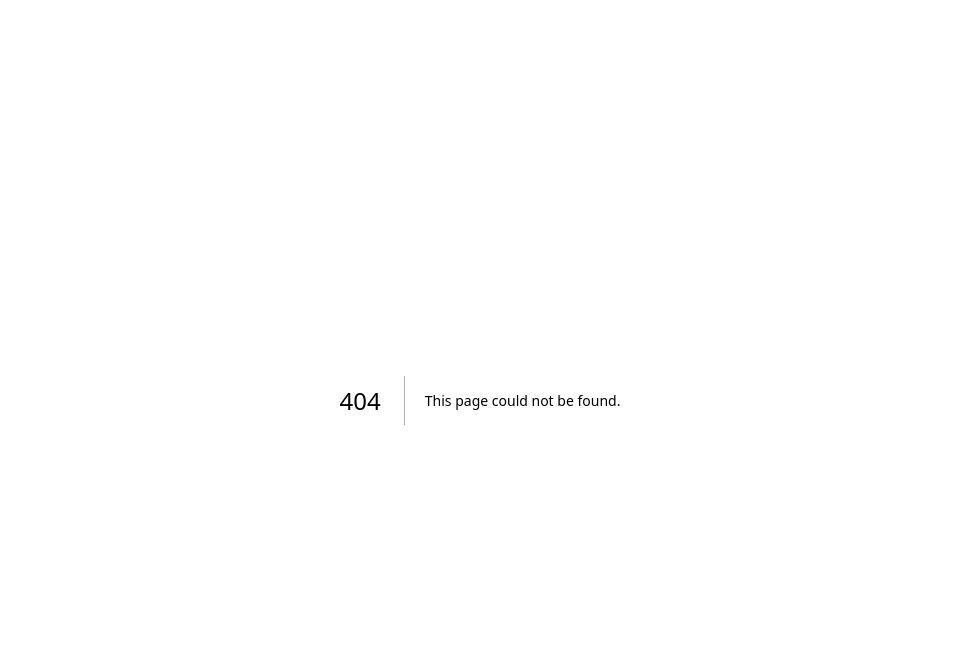
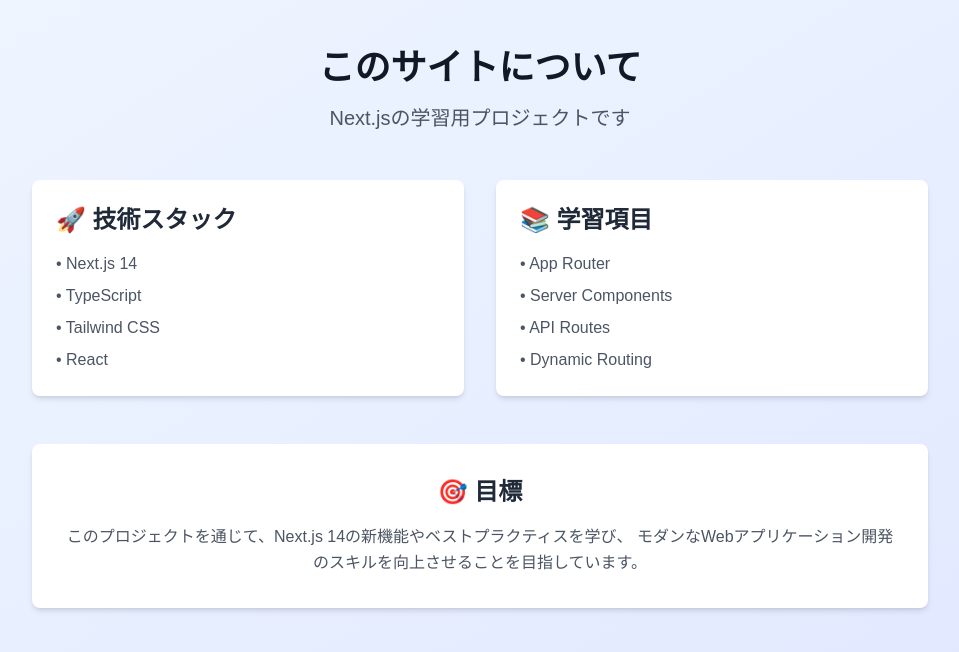
Before and after one commit to mogi86/study-nextjs, a Next.js app: page /about in a window 1280 px wide. Before the commit this address had no page. Shown: the top 652 px of the page, without its empty margins (160-1119 px from the left). Built offline with nearby package versions, Linux system fonts and the light colour scheme.

Commit message:
add new page

```diff
--- /dev/null
+++ b/app/about/page.tsx
@@ -0,0 +1,54 @@
+export default function AboutPage() {
+  return (
+    <div className="min-h-screen bg-gradient-to-br from-blue-50 to-indigo-100 py-12 px-4">
+      <div className="max-w-4xl mx-auto">
+        <div className="text-center mb-12">
+          <h1 className="text-4xl font-bold text-gray-900 mb-4">
+            このサイトについて
+          </h1>
+          <p className="text-xl text-gray-600">
+            Next.jsの学習用プロジェクトです
+          </p>
+        </div>
+
+        <div className="grid md:grid-cols-2 gap-8">
+          <div className="bg-white rounded-lg shadow-md p-6">
+            <h2 className="text-2xl font-semibold text-gray-800 mb-4">
+              🚀 技術スタック
+            </h2>
+            <ul className="space-y-2 text-gray-600">
+              <li>• Next.js 14</li>
+              <li>• TypeScript</li>
+              <li>• Tailwind CSS</li>
+              <li>• React</li>
+            </ul>
+          </div>
+
+          <div className="bg-white rounded-lg shadow-md p-6">
+            <h2 className="text-2xl font-semibold text-gray-800 mb-4">
+              📚 学習項目
+            </h2>
+            <ul className="space-y-2 text-gray-600">
+              <li>• App Router</li>
+              <li>• Server Components</li>
+              <li>• API Routes</li>
+              <li>• Dynamic Routing</li>
+            </ul>
+          </div>
+        </div>
+
+        <div className="mt-12 text-center">
+          <div className="bg-white rounded-lg shadow-md p-8">
+            <h2 className="text-2xl font-semibold text-gray-800 mb-4">
+              🎯 目標
+            </h2>
+            <p className="text-gray-600 leading-relaxed">
+              このプロジェクトを通じて、Next.js 14の新機能やベストプラクティスを学び、
+              モダンなWebアプリケーション開発のスキルを向上させることを目指しています。
+            </p>
+          </div>
+        </div>
+      </div>
+    </div>
+  );
+}
```
